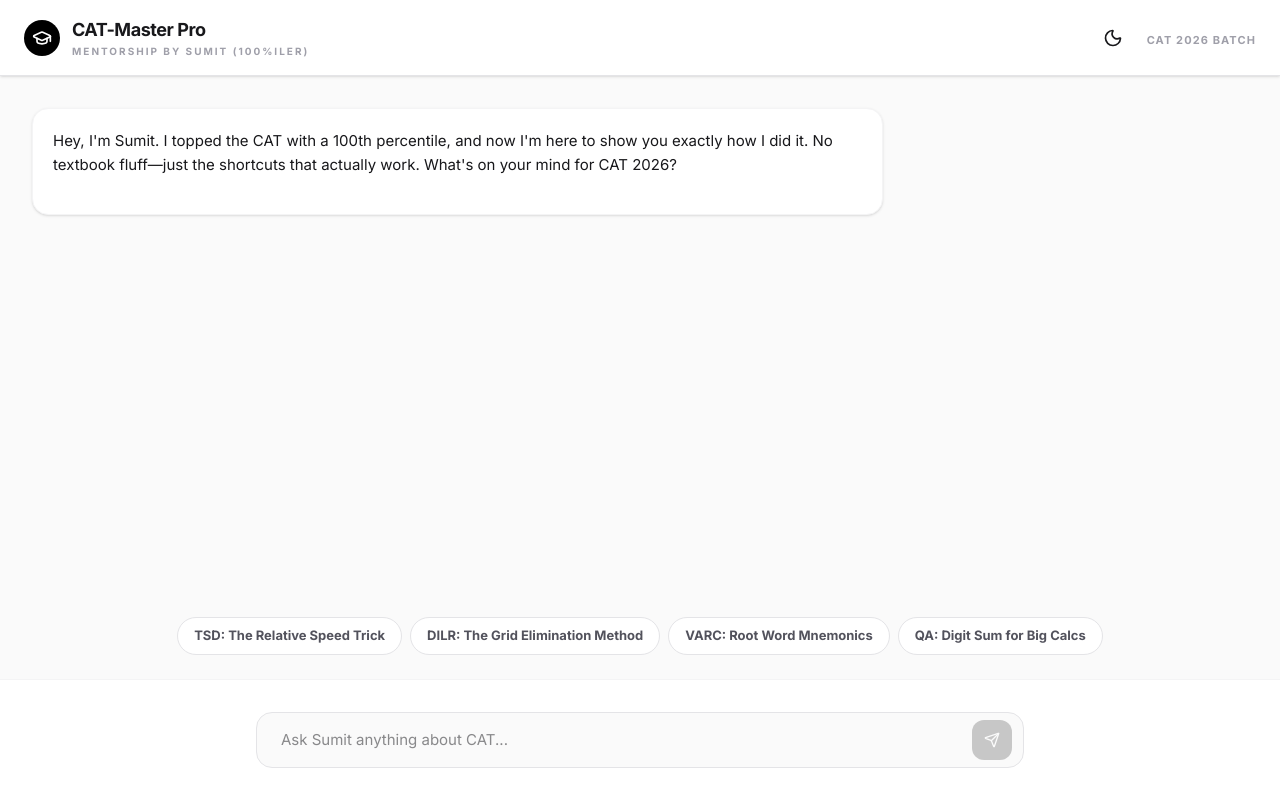
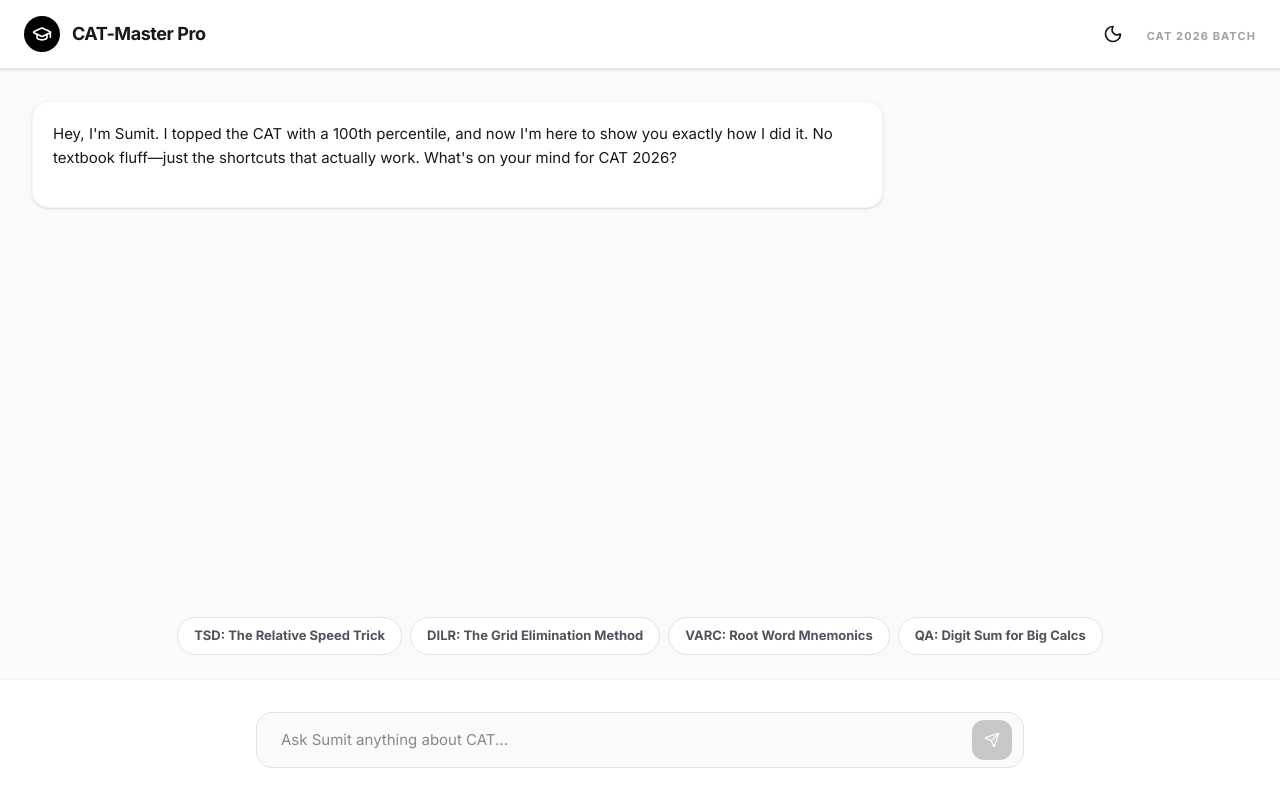
Before and after one commit to Sumitraj4938/CAT-EXAM-PERSONAL-ASSISTANT-, a React (Vite) app: page / in a window 1280 px wide. Built offline with nearby package versions, Linux system fonts and the light colour scheme; a web font is replaced by a local one.

Commit message:
feat: Enhance dark mode and remove mentorship tagline
Update `App.tsx` to explicitly set `colorScheme` for dark mode and remove the static mentorship tagline from the header.
Update `index.css` to include a custom variant for dark mode theming.

```diff
--- a/src/App.tsx
+++ b/src/App.tsx
@@ -38,9 +38,11 @@ export default function App() {
   useEffect(() => {
     if (isDarkMode) {
       document.documentElement.classList.add('dark');
+      document.documentElement.style.colorScheme = 'dark';
       localStorage.setItem('theme', 'dark');
     } else {
       document.documentElement.classList.remove('dark');
+      document.documentElement.style.colorScheme = 'light';
       localStorage.setItem('theme', 'light');
     }
   }, [isDarkMode]);
@@ -133,7 +135,6 @@ export default function App() {
           </div>
           <div>
             <h1 className="text-lg font-bold tracking-tight">CAT-Master Pro</h1>
-            <p className="text-[10px] text-zinc-400 font-bold uppercase tracking-[0.2em]">Mentorship by Sumit (100%iler)</p>
           </div>
         </div>
         <div className="flex items-center gap-4">
--- a/src/index.css
+++ b/src/index.css
@@ -1,4 +1,6 @@
 @import "tailwindcss";
+
+@custom-variant dark (&:where(.dark, .dark *));
 
 @theme {
   --font-sans: "Inter", ui-sans-serif, system-ui, sans-serif;
```
